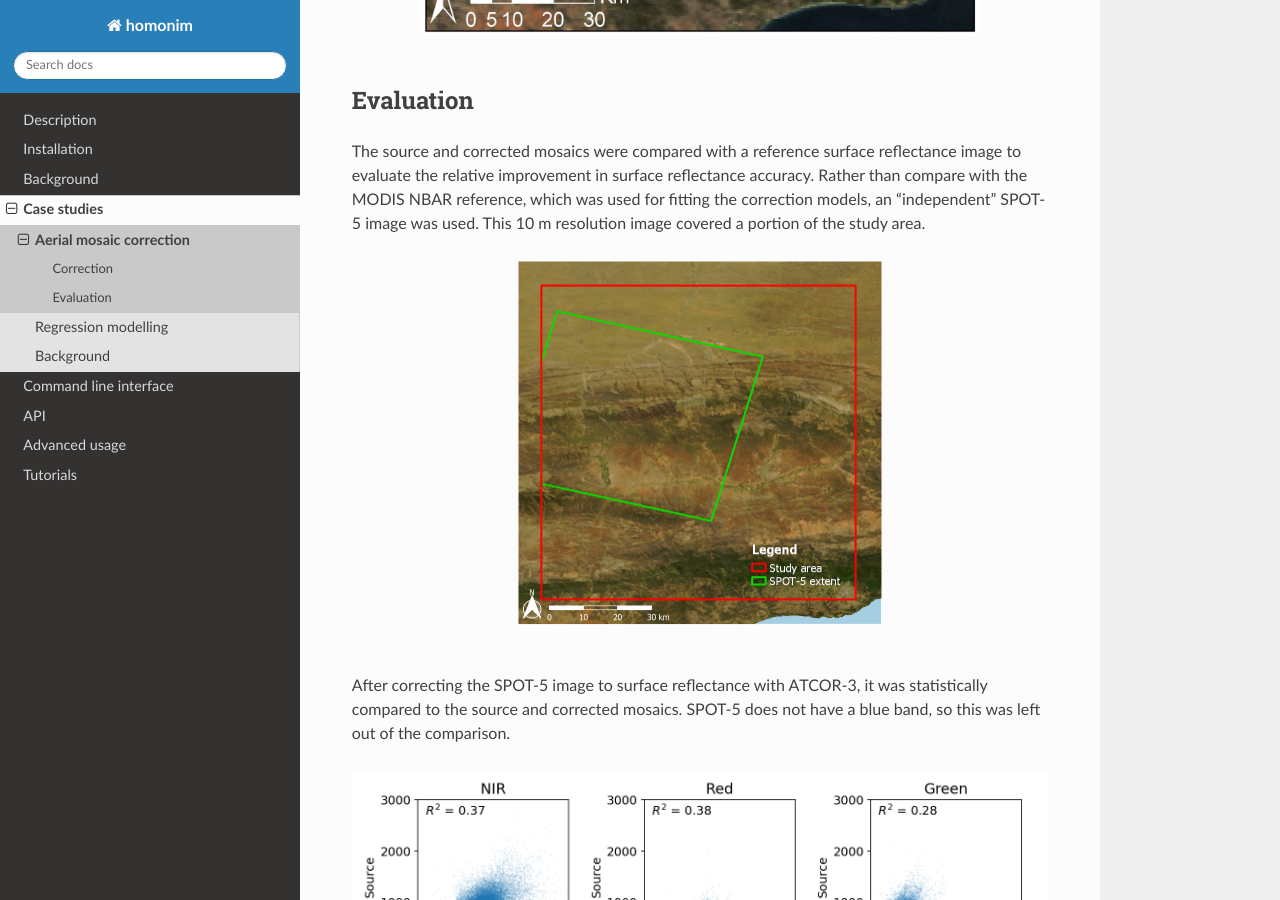
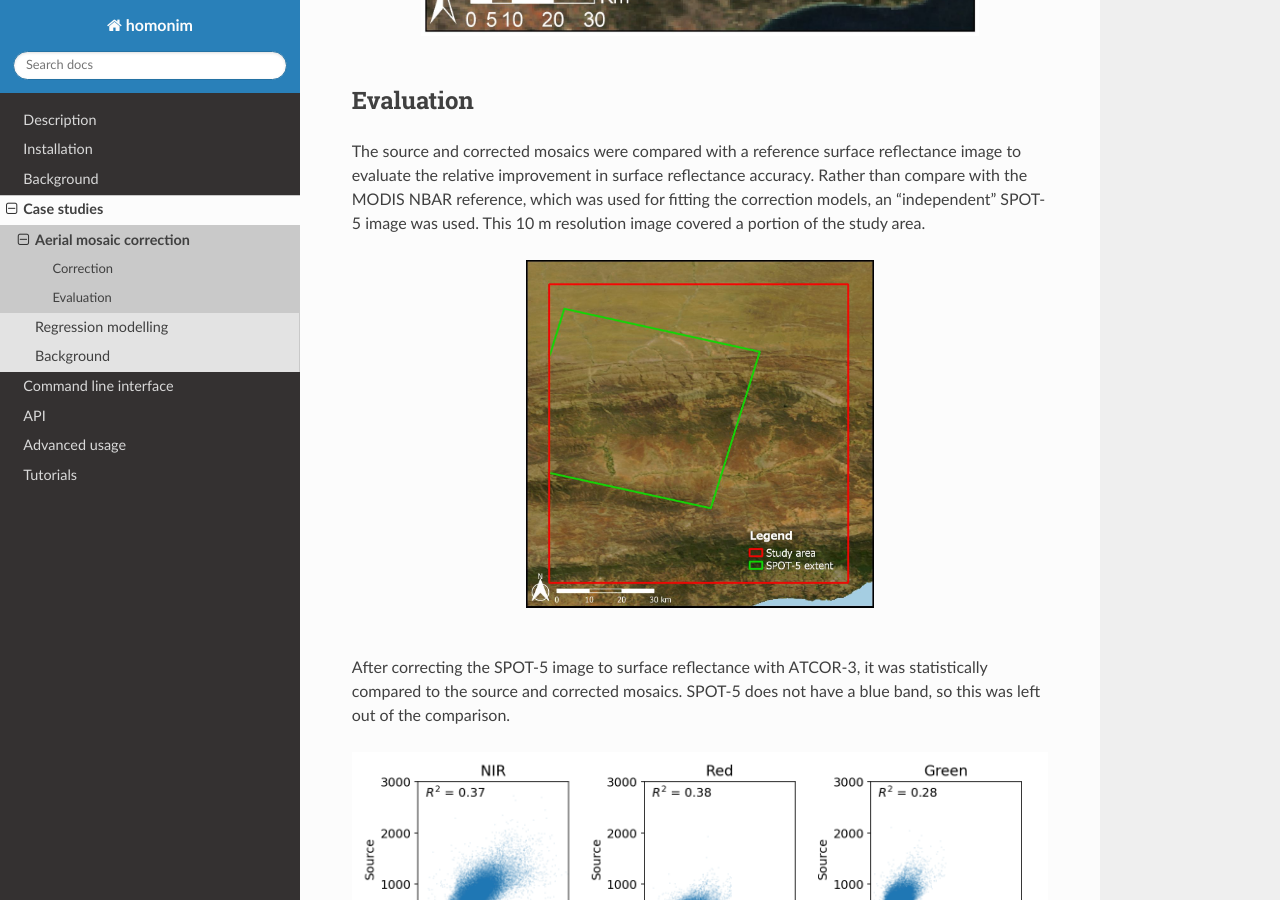
Before and after one commit to leftfield-geospatial/homonim, a Sphinx documentation site: the page built from docs/case_studies/aerial_mosaic.rst, in a window 1280 px wide and 900 px high, scrolled down 2264 px. Built offline with Sphinx 7.4.7 and the Read the Docs theme 2.0.0, drawn with Linux system fonts in a browser that asks for light colours; pages that are not in the unit, such as notebooks, are missing from menus.

Commit message:
change spot extent map to jpeg

```diff
--- a/docs/case_studies/aerial_mosaic.rst
+++ b/docs/case_studies/aerial_mosaic.rst
@@ -35,8 +35,8 @@
 
 The source and corrected mosaics were compared with a reference surface reflectance image to evaluate the relative improvement in surface reflectance accuracy.  Rather than compare with the MODIS NBAR reference, which was used for fitting the correction models, an "independent" SPOT-5 image was used.  This 10 m resolution image covered a portion of the study area.
 
-.. image:: aerial_mosaic-spot5_extent.png
-    :scale: 50 %
+.. image:: aerial_mosaic-spot5_extent.jpg
+    :width: 50 %
     :align: center
 
 |
```
Also changed, not shown: docs/case_studies/aerial_mosaic-spot5_extent.jpg (added), docs/case_studies/aerial_mosaic-spot5_extent.png (deleted).
